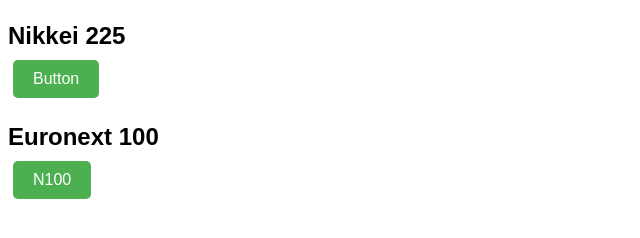
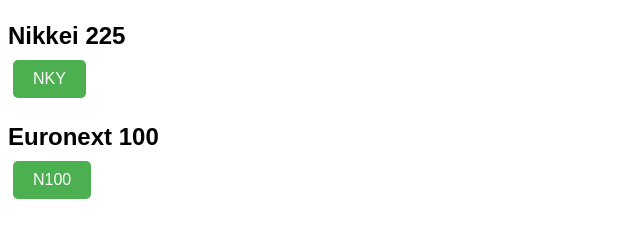
Before and after one commit to vorugantia/vorugantia.github.io, a plain HTML site: page index.html in a window 1280 px wide. Shown: the part 176-414 px from the top of the page, 0-640 px from the left. Drawn offline with Linux system fonts and the light colour scheme; a web font is replaced by a local one.

Commit message:
fix button text

```diff
--- a/index.html
+++ b/index.html
@@ -40,7 +40,7 @@
 
   <div class="category">
     <h2>Nikkei 225</h2>
-    <a class="button" href="TD_predMS_perfsheet_NKY.html">Button</a>
+    <a class="button" href="TD_predMS_perfsheet_NKY.html">NKY</a>
   </div>
 
   <div class="category">
```
